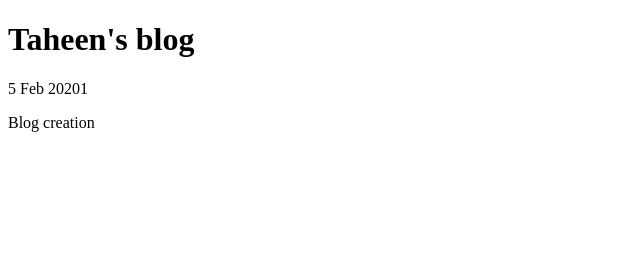
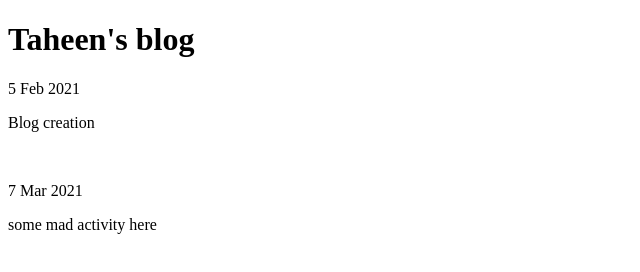
Before and after one commit to Taheen/taheen.github.io, a plain HTML site: page index.html in a window 1280 px wide. Shown: the whole page, without its empty margins (0-640 px from the left). Drawn offline with Linux system fonts and the light colour scheme.

Commit message:
Update index.html

```diff
--- a/index.html
+++ b/index.html
@@ -3,8 +3,12 @@
 
 <body>
 <h1>Taheen's blog</h1>
-<p>5 Feb 20201</p>
+<p>5 Feb 2021</p>
 <p>Blog creation</p>
+<br />
+<p>7 Mar 2021</p>
+<p>some mad activity here</p>
+
 </body>
 
 </html>
```
